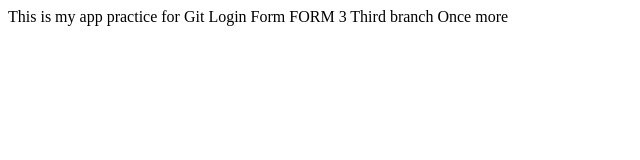
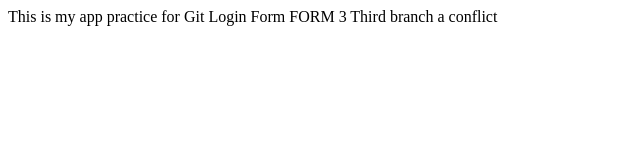
Before and after one commit to patthrasher/test, a plain HTML site: page index.html in a window 1280 px wide. Shown: the full height of the page, 0-640 px from the left. Drawn offline with Linux system fonts and the light colour scheme.

Commit message:
same line conflict

```diff
--- a/index.html
+++ b/index.html
@@ -7,6 +7,6 @@
     Login Form
     FORM 3
     Third branch
-    Once more
+    a conflict
   </body>
 </html>
```
